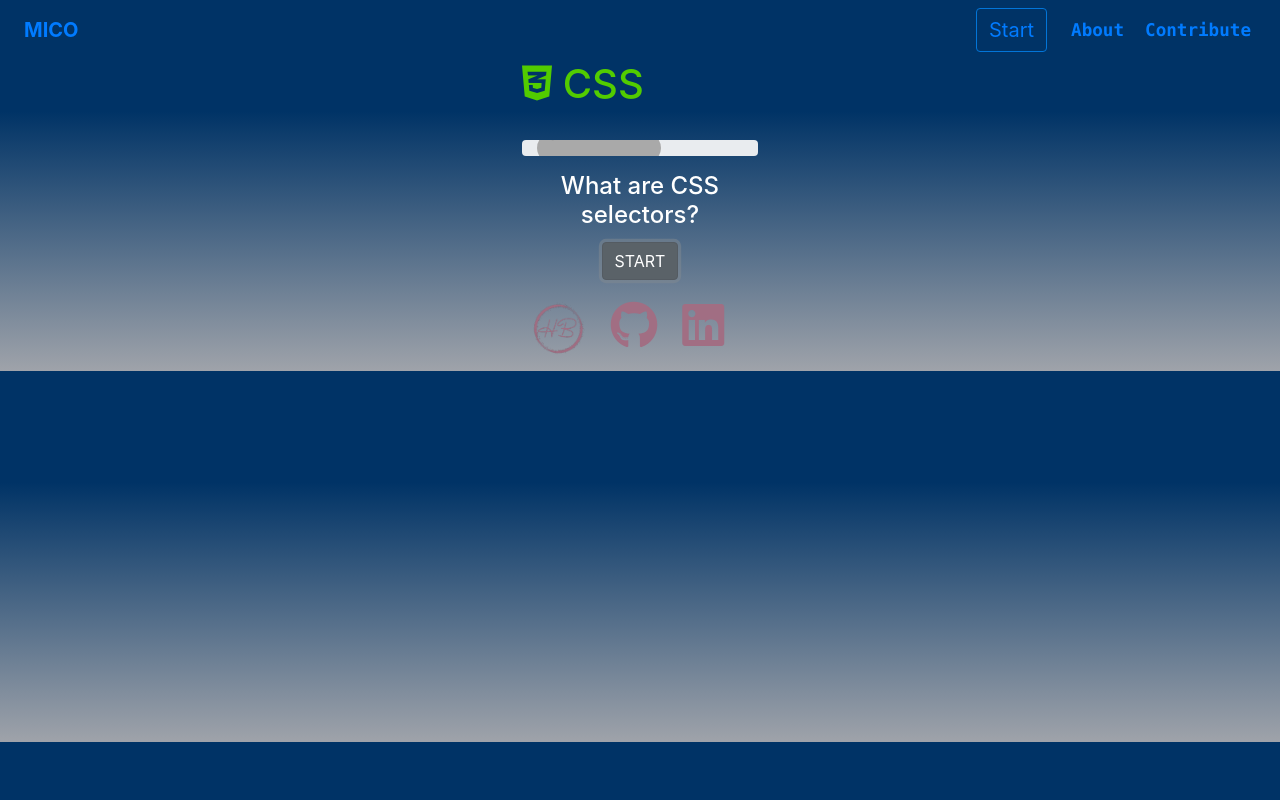
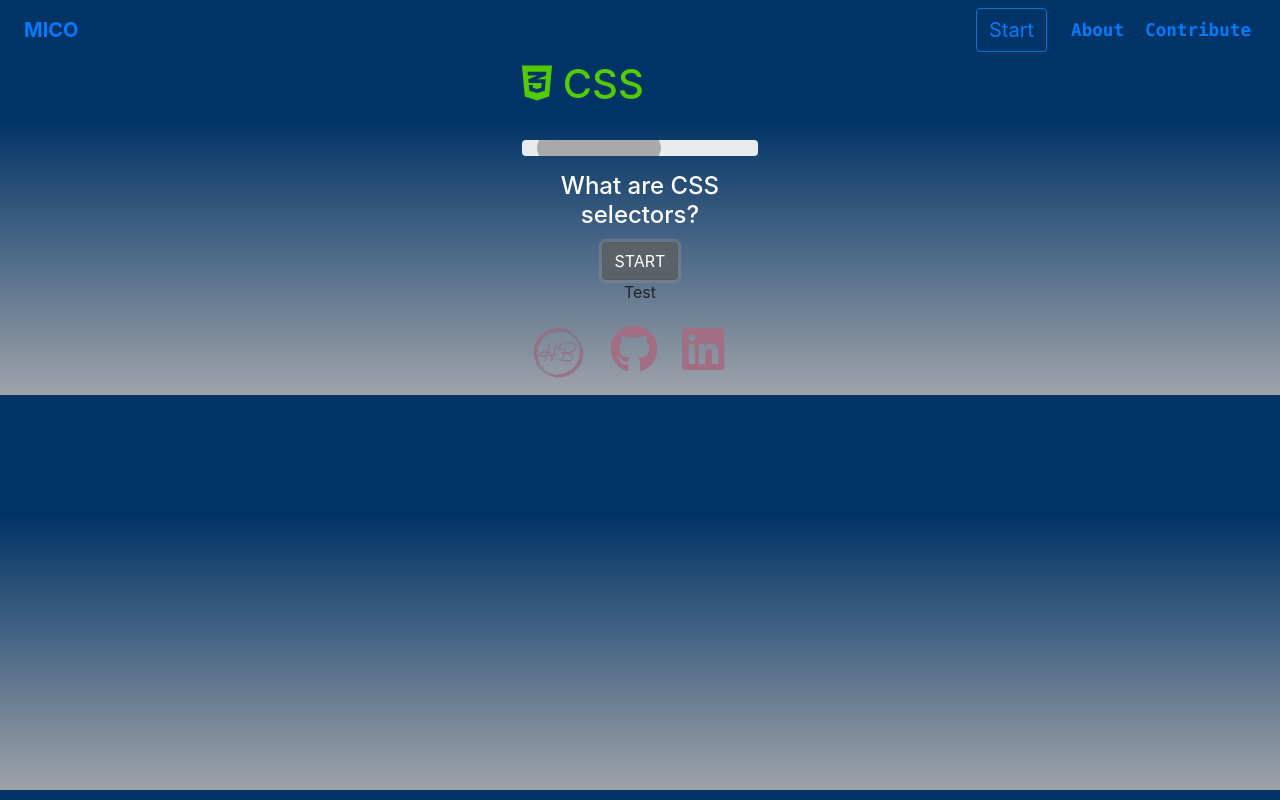
Before and after one commit to hblackmer/mico, a React (Create React App) app: page /test in a window 1280 px wide. Both pictures are taken after a click on the button "START". Built offline with nearby package versions, Linux system fonts and the light colour scheme.

Commit message:
Fixed show/hide logic with Test button.

```diff
--- a/src/components/Answer/Answer.js
+++ b/src/components/Answer/Answer.js
@@ -68,9 +68,9 @@ class Answer extends Component {
 
     render() {
         return (
-            <React.Fragment className="Answer">
+            <div>
+                Test
                 <div id="time" className="text-green text-center h3"><i className="fas fa-stopwatch" /> 00:00:00</div>
-                <Button variant="primary" type="submit" className="btn btn-primary" id="start_btn">START</Button>
                 <form id="answer-textarea">
                     <Row className="form-group mt-3">
                         <label for="feedback" className="row col-form-label fs-3 text-primary">Answer:</label>
@@ -86,7 +86,7 @@ class Answer extends Component {
                         </div>
                     </Row>
                 </form>
-            </React.Fragment>
+            </div>
         );
     }
 }
--- a/src/components/Test/Test.js
+++ b/src/components/Test/Test.js
@@ -7,9 +7,26 @@ import Answer from '../Answer/Answer';
 import './Test.css';
 
 class Test extends Component {
+    constructor(props) {
+        super(props);
+        this.state = {
+          showAnswer: false
+        };
+        this.hideComponent = this.hideComponent.bind(this);
+    }
+
+    hideComponent() {
+        this.setState({
+            showAnswer: !this.state.showAnswer
+        });
+        console.log("Button clicked: " + this.state.showAnswer);
+    }
+
     render() {
+        const { showAnswer } = this.state;
+
         return (
-            <React.Fragment className="Test">
+            <div className="Test">
                 <div className="dark-overlay"></div>
                 <Container className="d-flex justify-content-center align-items-center">
                     <Row>
@@ -25,11 +42,12 @@ class Test extends Component {
                             <div className="question">
                                 <h4 className="row text-white">What are CSS selectors?</h4>
                             </div>
-                            <Answer />
+                            <Button variant="primary" className="btn btn-primary" id="start_btn" onClick={() => this.hideComponent()}>START</Button>
+                            {showAnswer && <Answer />}
                         </Col>
                     </Row>
                 </Container>
-            </React.Fragment>
+            </div>
         );
     }
 }
```
